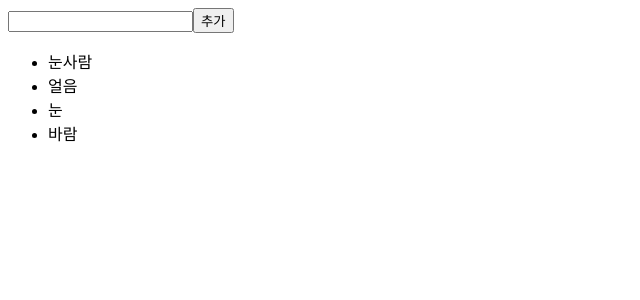
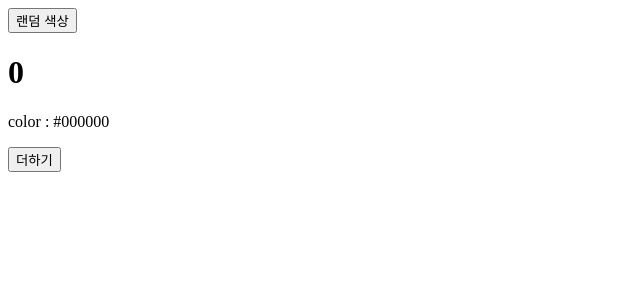
Before and after one commit to kdkim2810/react-study, a React (Create React App) app: page / in a window 1280 px wide. Shown: the top 300 px of the page, without its empty margins (0-640 px from the left). Built offline with nearby package versions, Linux system fonts and the light colour scheme.

Commit message:
7.3.1 라이프사이클 메서드 사용하기

```diff
--- a/src/App.js
+++ b/src/App.js
@@ -1,27 +1,31 @@
-import React from 'react'; // 리액트를 불러오는 구문
-import Component from './example/chapter_6/Ex621';
-// import ScrollBox from './example/chapter_5/Ex532';
-function App() {
-  return <Component />;
+import React, { Component } from 'react'; // 리액트를 불러오는 구문
+import Example from './example/chapter_7/Ex731';
+import LifeCycleSample from './example/chapter_7/Ex731';
+
+
+function getRandomColor() {
+  return '#' + Math.floor(Math.random() * 16777215).toString(16);
 }
-// class App extends Component {
-//   // return <Component />;
-//   render() {
-//     return (
-//       <div>
-//         <ScrollBox ref={(ref) => {
-//           this.ScrollBox = ref;
-//         }}
-//         />
-//         <button
-//           type="button"
-//           onClick={() => this.ScrollBox.ScrollToBottom()}
-//         >
-//           맨 밑으로
-//         </button>
-//       </div>
-//     );
-//   }
-// }
+
+class App extends Component {
+  state = {
+    color: '#000000'
+  }
+
+  handleClick = () => {
+    this.setState({
+      color: getRandomColor()
+    })
+  }
+
+  render() {
+    return (
+      <div>
+        <button type="button" onClick={this.handleClick}>랜덤 색상</button>
+        <LifeCycleSample color={this.state.color}/>
+      </div>
+    )
+  }
+}
 
 export default App;
--- /dev/null
+++ b/src/example/chapter_7/Ex731.js
@@ -0,0 +1,111 @@
+import React, { Component } from 'react'
+
+/**
+ * 마운트 할떄 호출되는 메서드 순서
+ * constructor -> getDerivedStateFromProps -> render -> componentDidMount
+ *
+ * 업데이트 할때 호출되는 메서드 순서
+ * getDerivedStateFromProps -> shouldComponentUpdate -> render -> getSnapshotBeforeUpdate -> componentDidUpdate
+ *
+ * 언마운트할 때 호출하는 메서드
+ * componentWillUnmount
+ */
+class LifeCycleSample extends Component {
+  state = {
+    number: 0,
+    color: null,
+  }
+
+  myRef = null // ref를 설정할 부분
+
+  constructor(props) {
+    super(props);
+    console.log('constructor');
+  }
+
+  /**
+   * 마운트 과정에서 호출되며, 업데이트가 시작되기 전에도 호출됨
+   * props의 변화에 따라 state값에도 변화를 주고 싶을때 사용
+   * props에 있는 값을 state에 넣을 때 사용하는 메서드
+   */
+  static getDerivedStateFromProps(nextProps, prevState) {
+    console.log('getDerivedStateFromProps');
+    if(nextProps.color !== prevState.color) {
+      return { color: nextProps.color }
+    }
+
+    return null;
+  }
+
+  /**
+   * 컴포넌트가 웹 브라우저상에 나타난 후 호출하는 메서드
+   */
+  componentDidMount() {
+    console.log('componentDidMount');
+  }
+
+  /**
+   * 컴포넌트가 리렌더링을 해야 할지 말아야 할지를 결정하는 메서드
+   * 메서드에서 true 혹은 false 값을 반환해야 하며, true를 반환하면
+   * 다음 라이프사이클 메서드를 계속 실행하고, false를 반환하며 작업을 중지함
+   * 즉 컴포넌트가 리렌더링되지 않음
+   */
+  shouldComponentUpdate(nextProps, nextState) {
+    console.log('shouldComponentUpdate', nextProps, nextState);
+
+    // 숫자의 마지막 자리가 4면 리렌더링 하지 않음
+    return nextState.number % 10 !== 4;
+  }
+
+  // 컴포넌트가 웹 브라우저상에 나타난 후 호출되는 메서드
+  componentWillMount() {
+    console.log('componentWillMount');
+  }
+
+  // 컴포넌트가 웹 브라우저상에 사라지기 전에 호출되는 메서드
+  componentWillUnmount() {
+    console.log('componentWillUnmount');
+  }
+
+  // 컴포넌트 변화를 DOM에 반영하기 바로 직전에 호출되는 메서드
+  getSnapshotBeforeUpdate(prevProps, prevState) {
+    console.log('getSnapshotBeforeUpdate');
+    if(prevProps.color !== this.props.color) {
+      return this.myRef.style.color;
+    }
+
+    return null;
+  }
+
+  // 컴포넌트의 업데이트 작업이 끝난 후 호출되는 메서드
+  componentDidUpdate(prevProps, prevState, snapshot) {
+    console.log('componentDidUpdate');
+    if(snapshot) {
+      console.log('업데이트 되기 전의 색상 ', snapshot);
+    }
+  }
+
+  handleClick = () => {
+    this.setState({
+      number: this.state.number + 1
+    })
+  }
+
+  // 컴포넌트를 리렌더링
+  render() {
+    console.log('render');
+    const style = {
+      color: this.props.color
+    }
+
+    return (
+      <div>
+        <h1 style={style} ref={ref => this.myRef = ref}>{this.state.number}</h1>
+        <p>color : {this.state.color} </p>
+        <button type="button" onClick={this.handleClick}>더하기</button>
+      </div>
+    )
+  }
+}
+
+export default LifeCycleSample;
```
